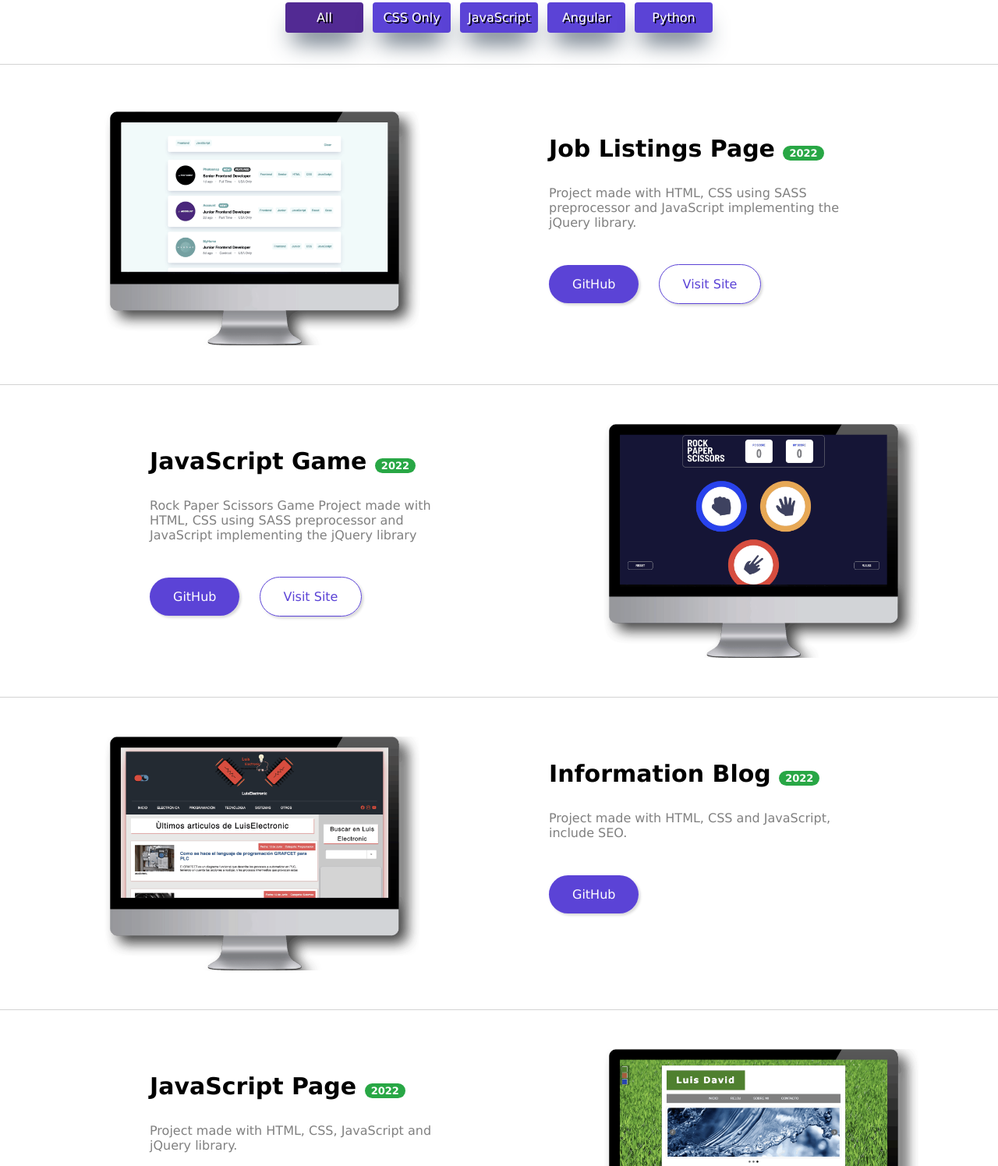
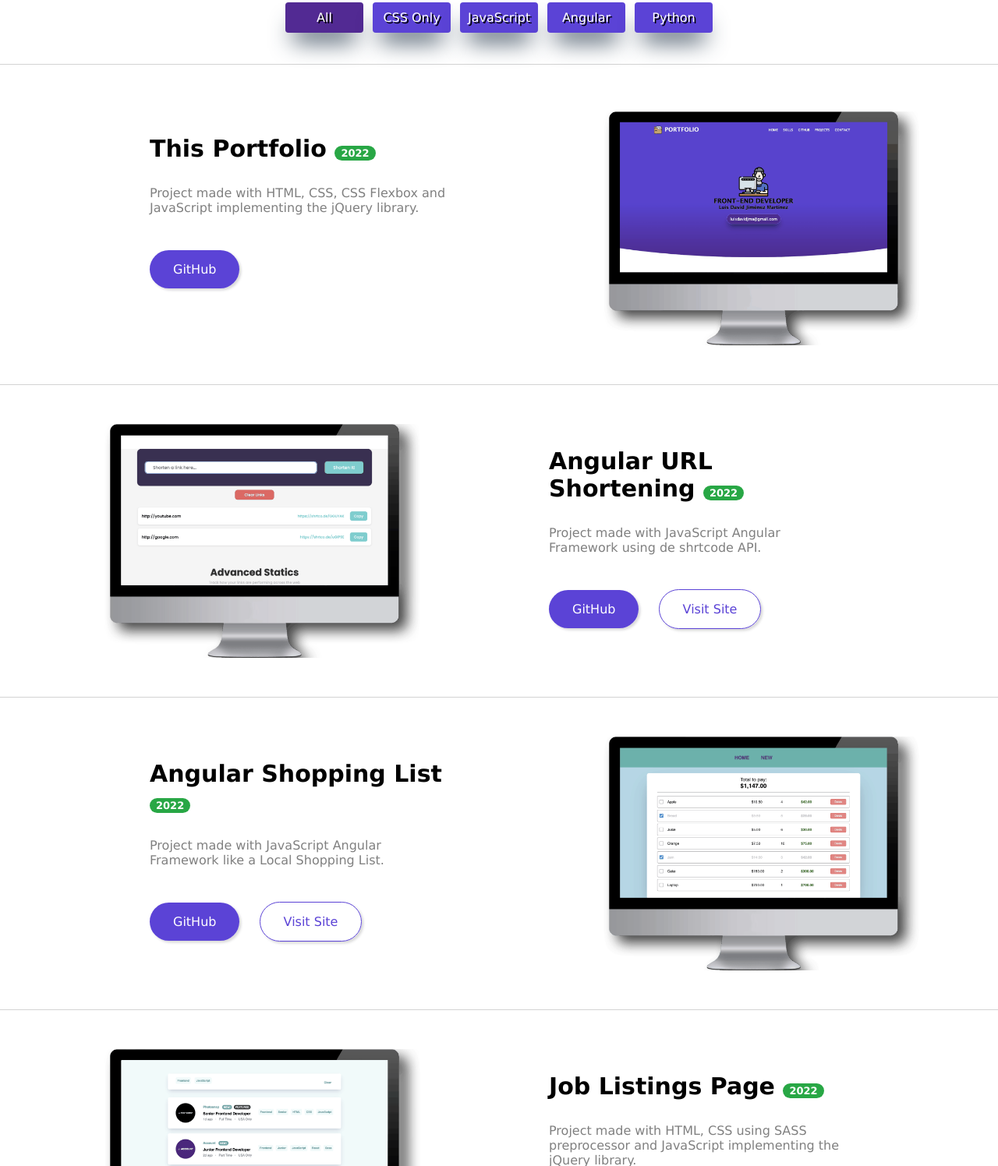
Before and after one commit to LuisDavidJM/LuisDavidJM.github.io, a plain HTML site: page projects/index.html in a window 1280 px wide. Shown: the part 358-1854 px from the top of the page at 78% size. Drawn offline with nearby package versions, Linux system fonts and the light colour scheme.

Commit message:
Upload new projects

```diff
--- a/projects/index.html
+++ b/projects/index.html
@@ -57,6 +57,57 @@
             </div>
 
             <div class="experience">
+
+                <div class="projects" category="">
+                    <div class="img-project right">
+                        <img src="img/MyPortfolio.png" alt="This Portfolio Page">
+                    </div>
+                    <div class="info-project left">
+                        <div class="info-main-project">
+                            <h3>This Portfolio <span>2022</span></h3>
+                            <p>Project made with HTML, CSS, CSS Flexbox and JavaScript implementing the jQuery library.</p>
+                            <div class="more-project">
+                                <a href="https://github.com/LuisDavidJM/LuisDavidJM.github.io.git" target="_blank">GitHub</a>
+                                <a href="#" class="no-display" target="_blank">Visit Site</a>
+                            </div>
+                        </div>
+                    </div>
+                </div>
+                <div class="clearfix"></div>
+
+                <div class="projects" category="angular">
+                    <div class="img-project left">
+                        <img src="img/AngularURLShortening.png" alt="URL Shortening Page">
+                    </div>
+                    <div class="info-project right">
+                        <div class="info-main-project">
+                            <h3>Angular URL Shortening <span>2022</span></h3>
+                            <p>Project made with JavaScript Angular Framework using de shrtcode API.</p>
+                            <div class="more-project">
+                                <a href="https://github.com/LuisDavidJM/AngularURLShortening.git" target="_blank">GitHub</a>
+                                <a href="angular-urlshortening/" target="_blank">Visit Site</a>
+                            </div>
+                        </div>
+                    </div>
+                </div>
+                <div class="clearfix"></div>
+
+                <div class="projects" category="angular">
+                    <div class="img-project right">
+                        <img src="img/AngularShoppingList.png" alt="Shopping List Page">
+                    </div>
+                    <div class="info-project left">
+                        <div class="info-main-project">
+                            <h3>Angular Shopping List <span>2022</span></h3>
+                            <p>Project made with JavaScript Angular Framework like a Local Shopping List.</p>
+                            <div class="more-project">
+                                <a href="https://github.com/LuisDavidJM/AngularShoppingList.git" target="_blank">GitHub</a>
+                                <a href="angular-shopping-list/" target="_blank">Visit Site</a>
+                            </div>
+                        </div>
+                    </div>
+                </div>
+                <div class="clearfix"></div>
 
                 <div class="projects" category="js">
                     <div class="img-project left">
```
Also changed, not shown: projects/img/AngularShoppingList.png (added), projects/img/AngularURLShortening.png (added), projects/img/MyPortfolio.png (added).
